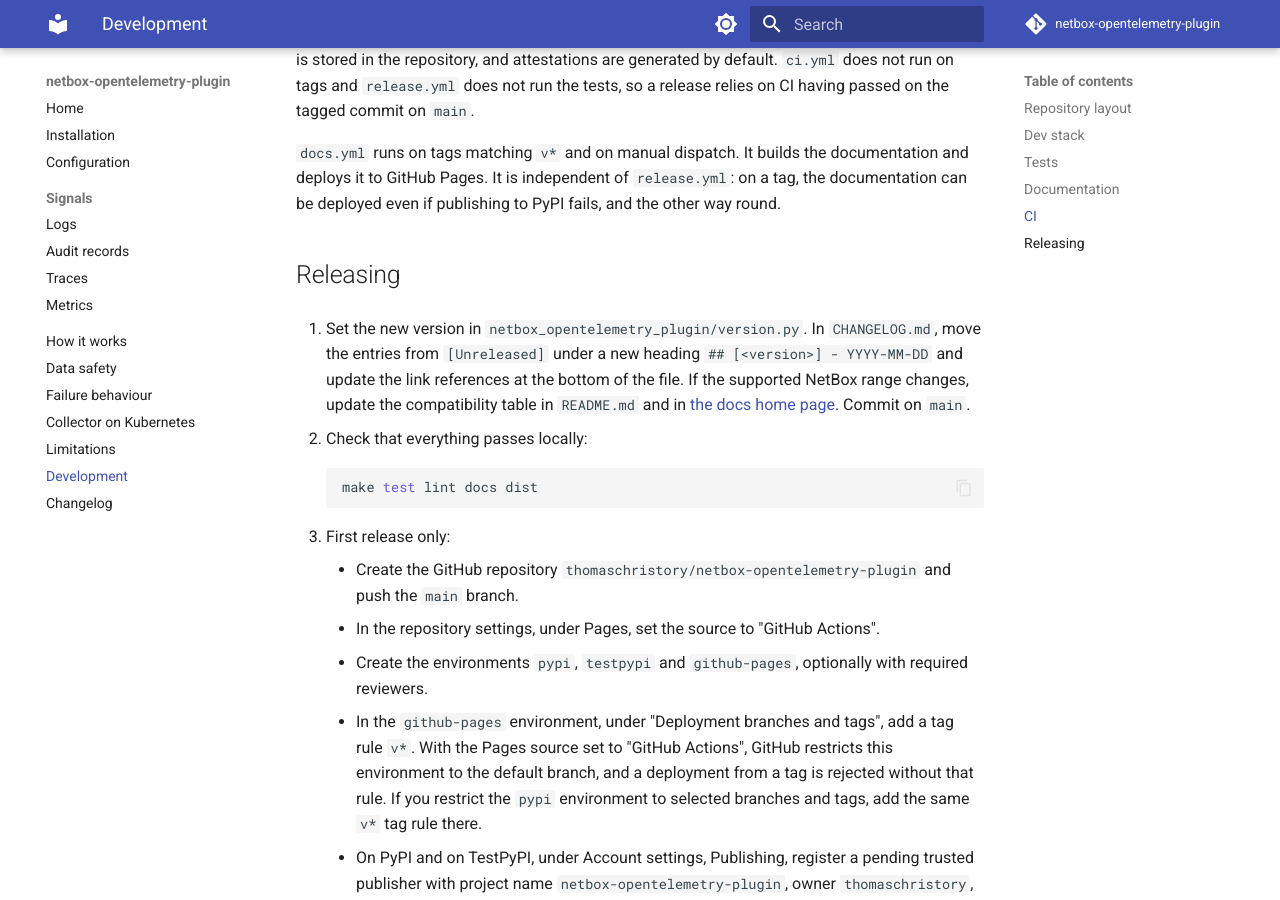
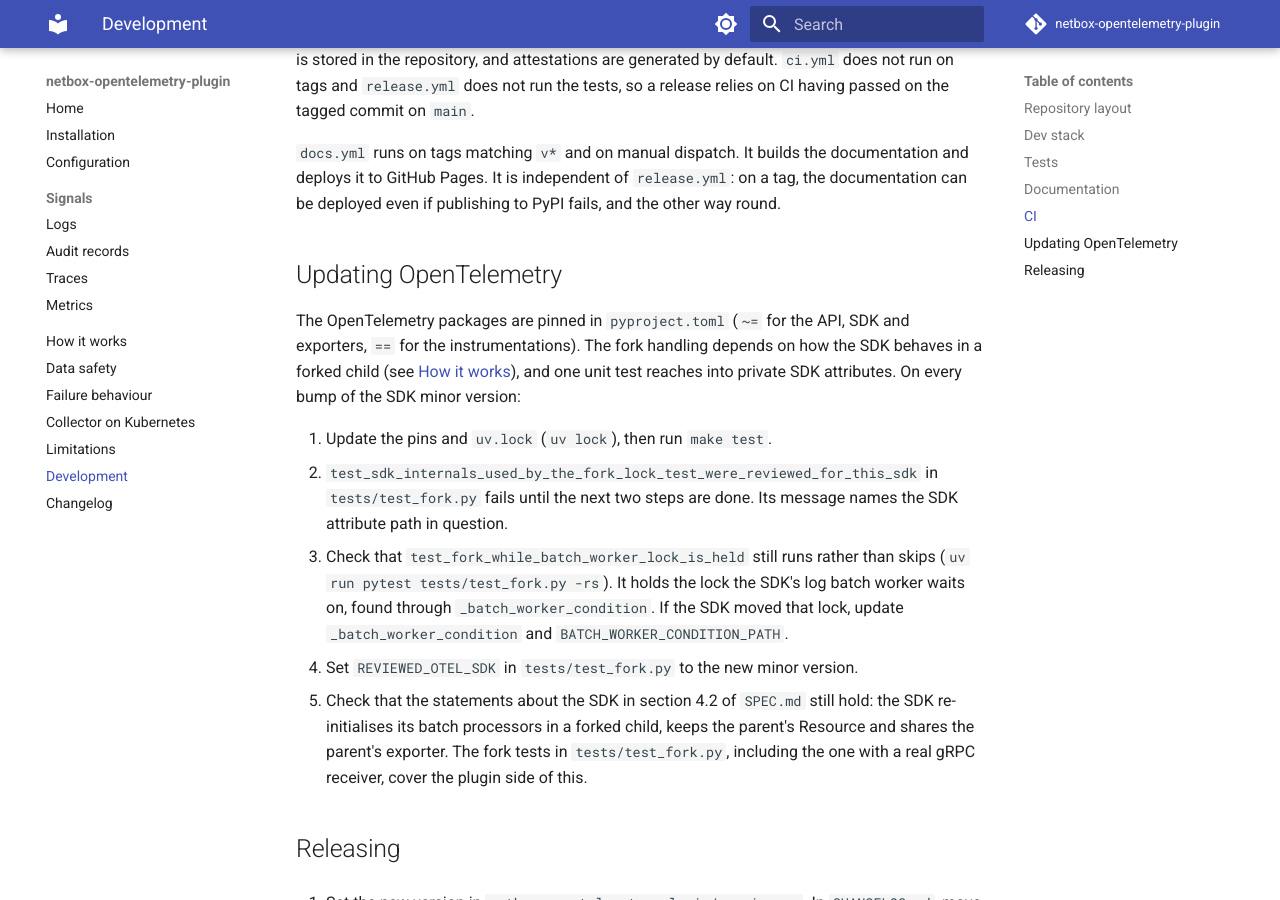
Before and after one commit to thomaschristory/netbox-opentelemetry-plugin, an MkDocs documentation site: the page built from docs/development.md, in a window 1280 px wide and 900 px high, scrolled down 3628 px. Built offline with MkDocs 1.6.1 and Material for MkDocs 9.7.7, drawn with Linux system fonts in a browser that asks for light colours; comment, search, counter and statistics services are not loaded.

Commit message:
Document the fork test review on each OpenTelemetry bump (#8)
docs/development.md gets an 'Updating OpenTelemetry' checklist: the guard test, the batch worker lock test, REVIEWED_OTEL_SDK and the SDK statements in SPEC 4.2. CHANGELOG entry under Unreleased.

```diff
--- a/docs/development.md
+++ b/docs/development.md
@@ -92,6 +92,16 @@
 
 `docs.yml` runs on tags matching `v*` and on manual dispatch. It builds the documentation and deploys it to GitHub Pages. It is independent of `release.yml`: on a tag, the documentation can be deployed even if publishing to PyPI fails, and the other way round.
 
+## Updating OpenTelemetry
+
+The OpenTelemetry packages are pinned in `pyproject.toml` (`~=` for the API, SDK and exporters, `==` for the instrumentations). The fork handling depends on how the SDK behaves in a forked child (see [How it works](how-it-works.md)), and one unit test reaches into private SDK attributes. On every bump of the SDK minor version:
+
+1. Update the pins and `uv.lock` (`uv lock`), then run `make test`.
+2. `test_sdk_internals_used_by_the_fork_lock_test_were_reviewed_for_this_sdk` in `tests/test_fork.py` fails until the next two steps are done. Its message names the SDK attribute path in question.
+3. Check that `test_fork_while_batch_worker_lock_is_held` still runs rather than skips (`uv run pytest tests/test_fork.py -rs`). It holds the lock the SDK's log batch worker waits on, found through `_batch_worker_condition`. If the SDK moved that lock, update `_batch_worker_condition` and `BATCH_WORKER_CONDITION_PATH`.
+4. Set `REVIEWED_OTEL_SDK` in `tests/test_fork.py` to the new minor version.
+5. Check that the statements about the SDK in section 4.2 of `SPEC.md` still hold: the SDK re-initialises its batch processors in a forked child, keeps the parent's Resource and shares the parent's exporter. The fork tests in `tests/test_fork.py`, including the one with a real gRPC receiver, cover the plugin side of this.
+
 ## Releasing
 
 1. Set the new version in `netbox_opentelemetry_plugin/version.py`. In `CHANGELOG.md`, move the entries from `[Unreleased]` under a new heading `## [<version>] - YYYY-MM-DD` and update the link references at the bottom of the file. If the supported NetBox range changes, update the compatibility table in `README.md` and in [the docs home page](index.md#compatibility). Commit on `main`.
```
Also changed, not shown: CHANGELOG.md (+1 -0 lines).
